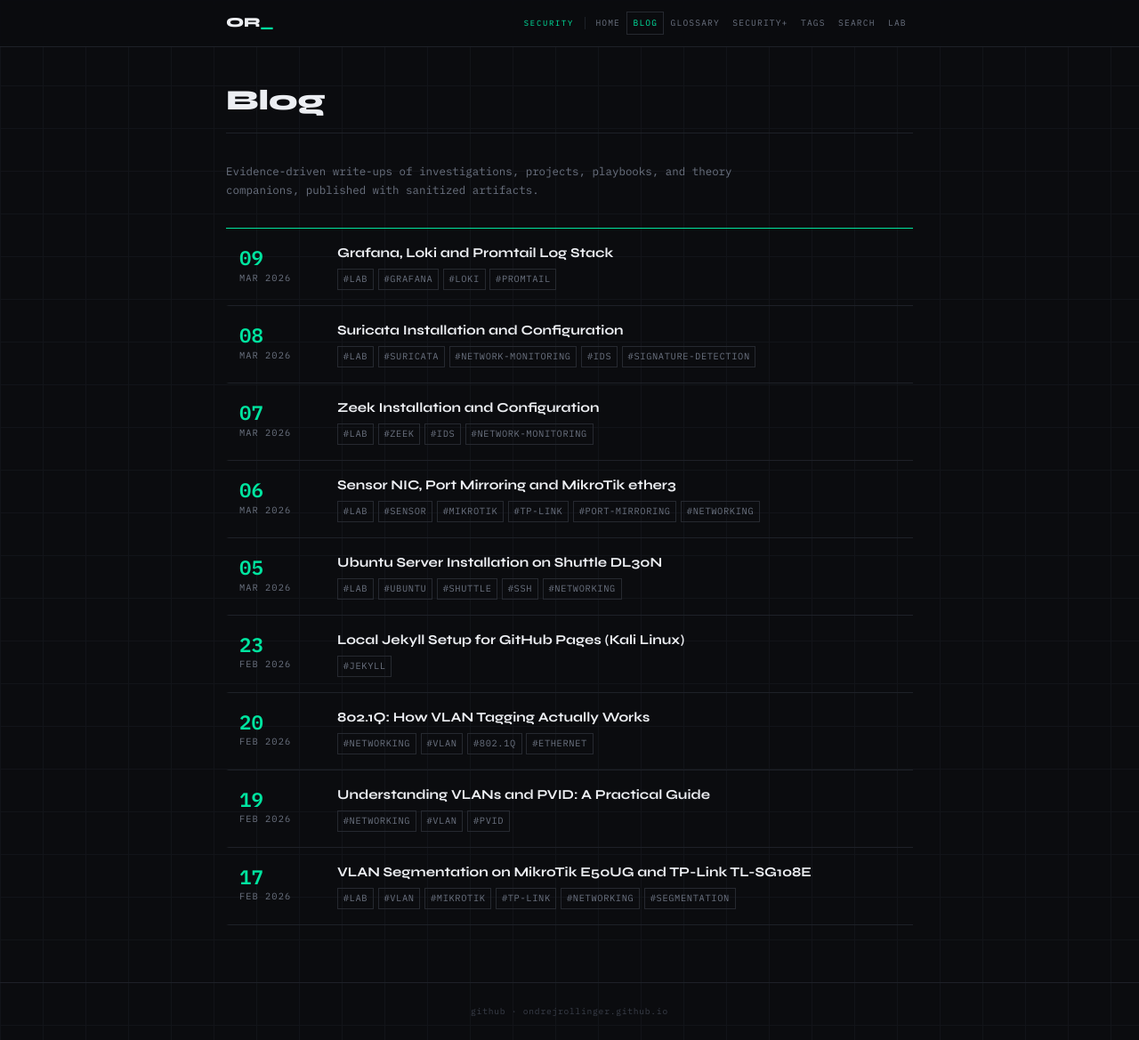
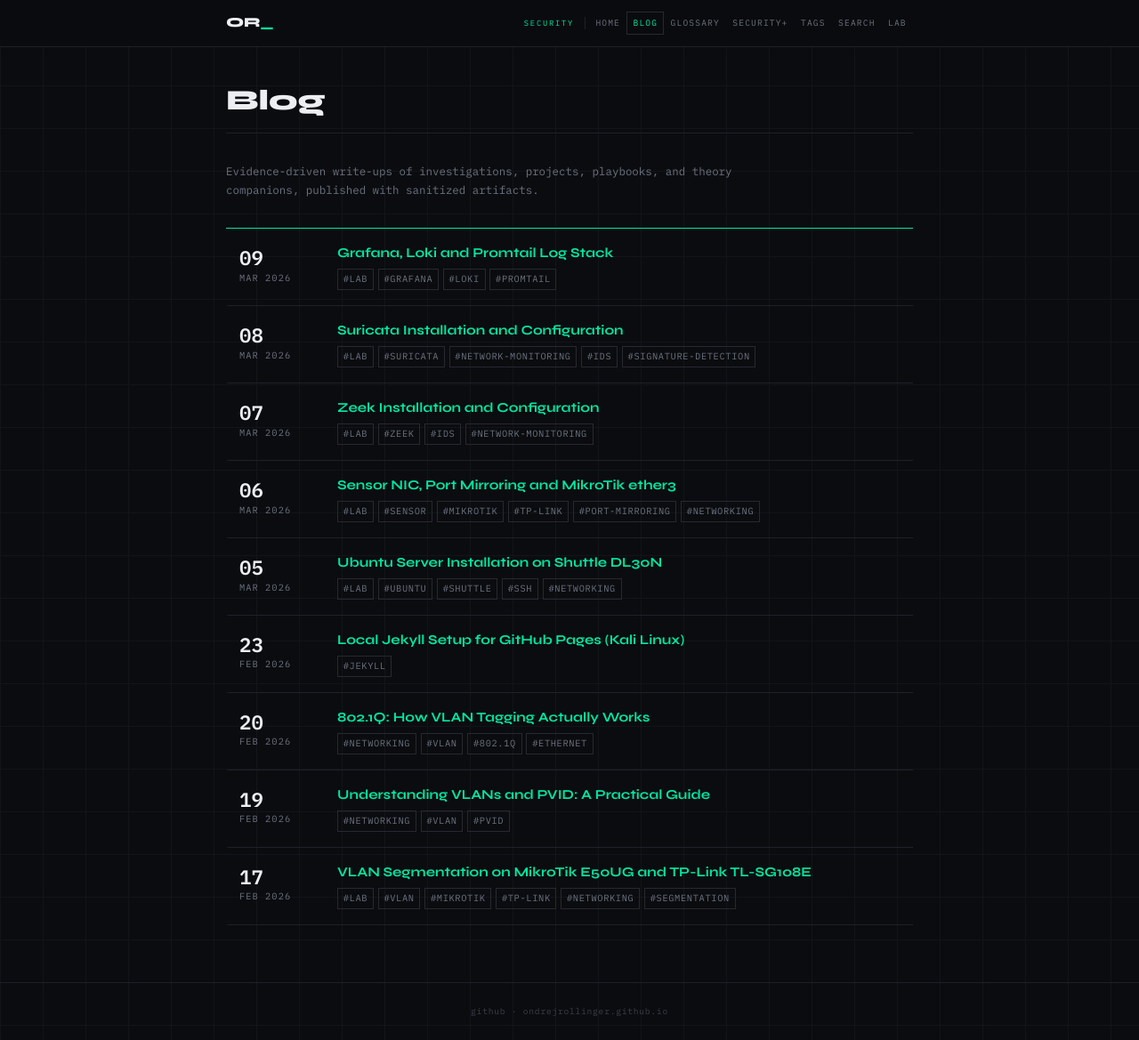
Before and after one commit to ondrejrollinger/ondrejrollinger.github.io, a Jekyll site: the page built from blog.html, in a window 1280 px wide and 1169 px high. Shown: the whole window at 89% size. Built offline with Jekyll 4.4.1, drawn with Linux system fonts in a browser that asks for light colours.

Commit message:
Fix blog list cyan highlight: move accent to title, restore date readability (#70)

```diff
--- a/assets/css/theme.css
+++ b/assets/css/theme.css
@@ -478,7 +478,7 @@ tr:hover td { background: var(--surface-2); }
   display: block;
   font-size: 1.4rem;
   font-weight: 600;
-  color: var(--cyber);
+  color: var(--text-bright);
   letter-spacing: 0;
   line-height: 1;
   margin-bottom: 0.2rem;
@@ -498,7 +498,7 @@ tr:hover td { background: var(--surface-2); }
   font-family: var(--font-display);
   font-size: 0.95rem;
   font-weight: 700;
-  color: var(--text-bright);
+  color: var(--cyber);
   text-decoration: none;
   margin-bottom: 0.45rem;
   border-bottom: none;
@@ -506,7 +506,7 @@ tr:hover td { background: var(--surface-2); }
   transition: color 0.2s;
 }
 
-.post-list-title:hover { color: var(--cyber); }
+.post-list-title:hover { color: var(--text-bright); }
 
 .post-tags {
   display: flex;
```
